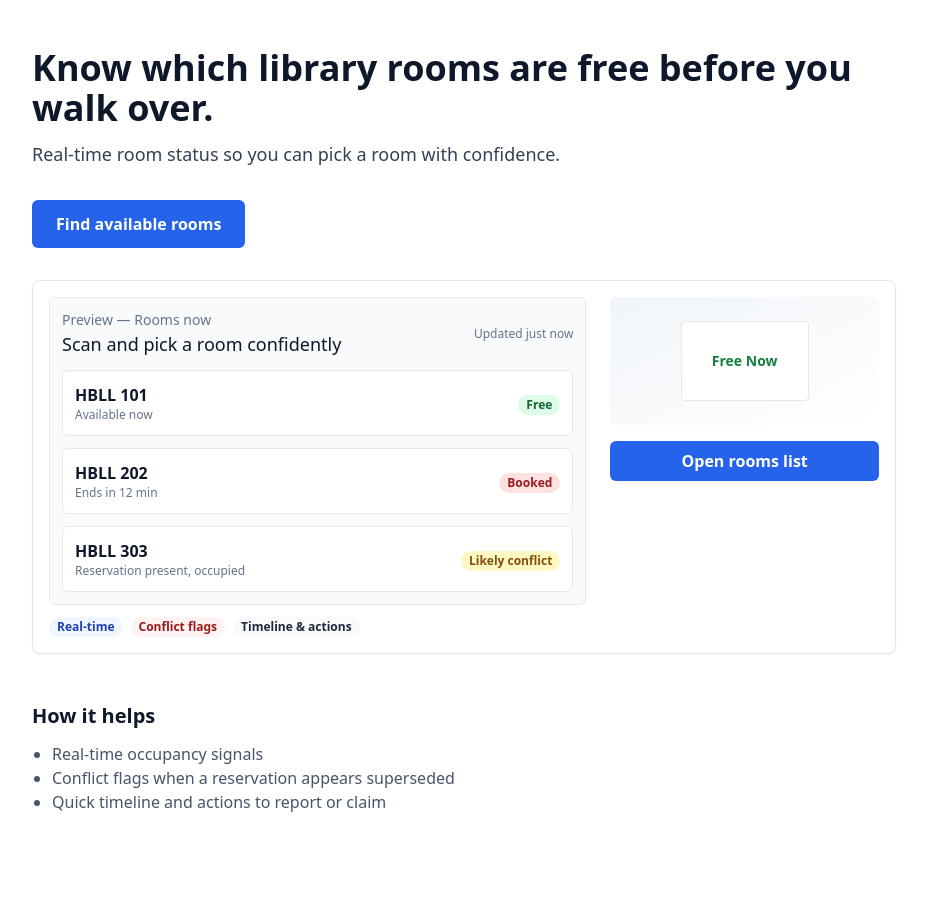
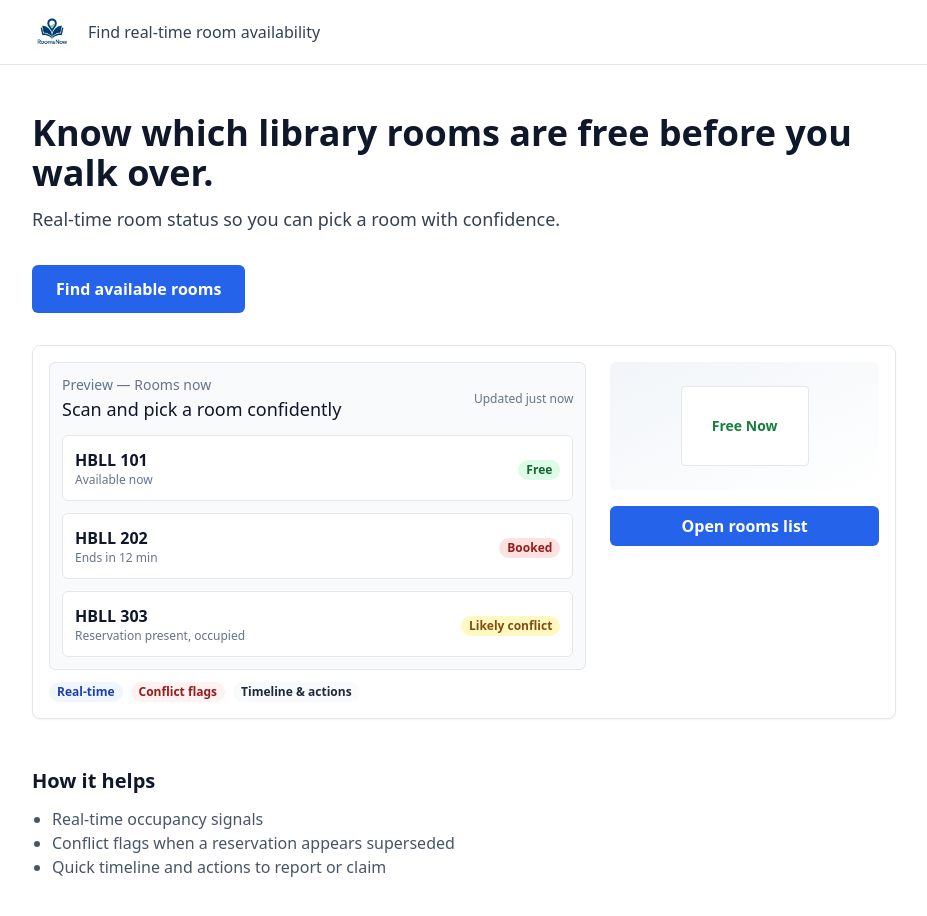
Before and after one commit to rbriggs0/IS-531-three-pages, a Next.js app: page / in a window 1280 px wide. Shown: the top 916 px of the page, without its empty margins (176-1103 px from the left). Before the commit the page ends 862 px from the top, so only its background shows below. Built offline with nearby package versions, Linux system fonts and the light colour scheme.

Commit message:
Add logo and Header component; place logo in top-left on all pages
Co-authored-by: Cursor <cursoragent@cursor.com>

```diff
--- /dev/null
+++ b/src/components/Header.tsx
@@ -0,0 +1,16 @@
+import Link from 'next/link'
+import React from 'react'
+
+export default function Header() {
+  return (
+    <header className="w-full border-b bg-white">
+      <div className="container flex items-center gap-4 py-3">
+        <Link href="/" className="flex items-center gap-3">
+          <img src="/images/logo-1x1.png" alt="RoomsNow logo" className="h-10 w-10 object-contain" />
+          <span className="sr-only">RoomsNow</span>
+        </Link>
+        <div className="hidden md:block text-slate-700 font-medium">Find real-time room availability</div>
+      </div>
+    </header>
+  )
+}
--- a/src/pages/index.tsx
+++ b/src/pages/index.tsx
@@ -1,6 +1,7 @@
 import Link from 'next/link'
 import Head from 'next/head'
 import HeroPreview from '../components/HeroPreview'
+import Header from '../components/Header'
 
 export default function Home() {
   return (
@@ -8,7 +9,9 @@ export default function Home() {
       <Head>
         <title>BYU Library Rooms — Now</title>
       </Head>
+      <Header />
       <main className="container py-12">
+        {/* Header moved to top; keep spacing consistent */}
         <header className="mb-8">
           <h1 className="text-4xl font-extrabold">Know which library rooms are free before you walk over.</h1>
           <p className="mt-3 text-lg text-slate-700">Real-time room status so you can pick a room with confidence.</p>
--- a/src/pages/rooms/[id].tsx
+++ b/src/pages/rooms/[id].tsx
@@ -12,6 +12,7 @@ export default function RoomDetail() {
 
   if (!room) {
     return (
+      <Header />
       <main className="container py-8">
         <p>Room not found. <Link href="/rooms" className="text-blue-600">Back</Link></p>
       </main>
--- a/src/pages/rooms/index.tsx
+++ b/src/pages/rooms/index.tsx
@@ -12,6 +12,7 @@ export default function Rooms() {
       <Head>
         <title>Rooms — BYU Library Rooms</title>
       </Head>
+      <Header />
       <main className="container py-8">
         <div className="flex items-center justify-between mb-6">
           <h1 className="text-2xl font-bold">Rooms now</h1>
```
Also changed, not shown: public/images/logo-1x1.png (added).
